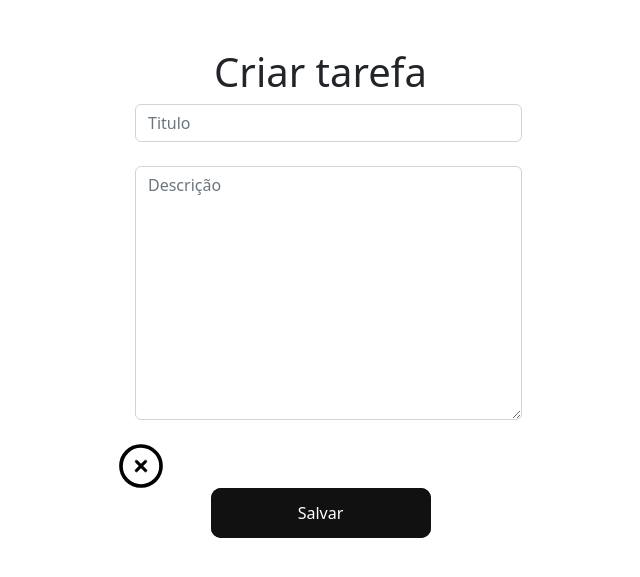
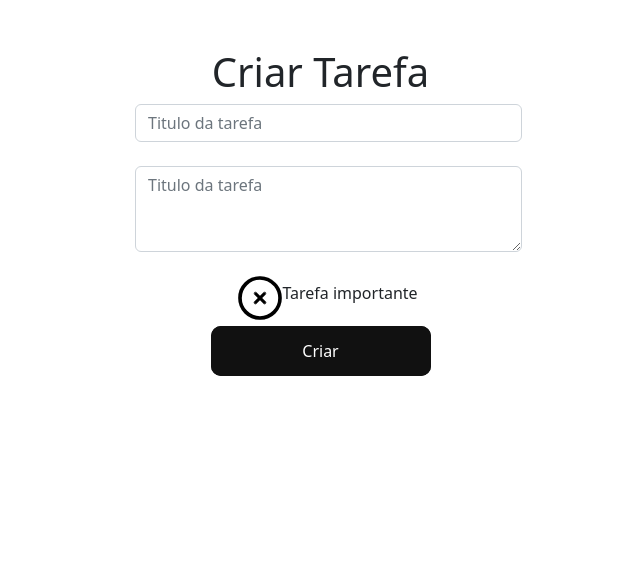
Before and after one commit to SergioHenriqueRodrigues/DjangoProject, a Django app: template devWeb/task/templates/criandoTarefa.html in a window 1280 px wide. Shown: the part 56-633 px from the top of the page, without its empty margins (272-912 px from the left). Run offline with Django 4.2, Linux system fonts and the light colour scheme; the template is opened without the code that fills it, so the values that code supplies are empty.

Commit message:
Tela de criação de tarefas

```diff
--- a/devWeb/devWeb/urls.py
+++ b/devWeb/devWeb/urls.py
@@ -9,5 +9,6 @@ urlpatterns = [
     path('signin/', views.signin, name='signin'),
     path('sair/', views.sair, name='sair'),
     path('tasks/', views.tasks, name='tasks'),
+    path('criando/tarefa/', views.criandoTarefa, name='criandoTarefa'),
 
 ]
--- a/devWeb/task/templates/criandoTarefa.html
+++ b/devWeb/task/templates/criandoTarefa.html
@@ -1,41 +1,43 @@
 {% extends 'menu.html' %}
 {% block content %}
+
 <main class="container mt-5">
   <div class="row">
     <div class="col-md-5 offset-md-3">
-      <form action="/criando/tarefa/" method="POST" class="mx-1 mx-md-4">
+      <form action"/criando/tarefa/" method="POST" class="mx-1 mx-md-4">
         {{ error }}
 
         {% csrf_token %}
-        <h1  class="text-center">Criar tarefa</h1>
+        <h1  class="text-center">Criar Tarefa</h1>
 
 				<div class="d-flex flex-row align-items-center mb-4">
           <i class="fas fa-user fa-lg me-3 fa-fw"></i>
           <div class="form-outline flex-fill mb-0">
-            <input type="text" id="title" name="title" class="form-control" placeholder="Titulo"/>
+            <input type="text" id="title" name="title" class="form-control" placeholder="Titulo da tarefa"/>
           </div>
         </div>
 
 				<div class="d-flex flex-row align-items-center mb-4">
           <i class="fas fa-user fa-lg me-3 fa-fw"></i>
           <div class="form-outline flex-fill mb-0">
-            <textarea id="describe" name="describe" class="form-control" placeholder="Descrição" cols="30" rows="10"></textarea>
+            <textarea name="describe" id="describe" class="form-control" placeholder="Titulo da tarefa" cols="30" rows="3"></textarea>
           </div>
         </div>
 
-        <div class="checkbox-wrapper-44">
-          <label class="toggleButton" for="important">
-            <input type="checkbox" id="important">
+				<div class="checkbox-wrapper-44" style="padding-bottom: 5px; padding-left: 15px; display: flex; justify-content: center;">
+					<label class="toggleButton">
+						<input type="checkbox">
 						<div>
 							<svg viewBox="0 0 44 44">
 								<path d="M14,24 L21,31 L39.7428882,11.5937758 C35.2809627,6.53125861 30.0333333,4 24,4 C12.95,4 4,12.95 4,24 C4,35.05 12.95,44 24,44 C35.05,44 44,35.05 44,24 C44,19.3 42.5809627,15.1645919 39.7428882,11.5937758" transform="translate(-2.000000, -2.000000)"></path>
 							</svg>
 						</div>
 					</label>
+					<p style="padding-top: 5px;">Tarefa importante</p>
 				</div>
 
 				<div class="d-flex justify-content-center mx-4 mb-3 mb-lg-4">
-          <button class="glow-on-hover" type="submit">Salvar</button>
+          <button class="glow-on-hover" type="submit">Criar</button>
         </div>
 
 			</form>
@@ -43,7 +45,6 @@
   </div>
 </main>
 
-<!--Estilo do botão-->
 <style>
   .glow-on-hover {
     width: 220px;
@@ -106,7 +107,6 @@
 }
 </style>
 
-<!--Estilo do Checkbox-->
 <style>
   .checkbox-wrapper-44 input[type="checkbox"] {
     display: none;
--- a/devWeb/task/templates/menu.html
+++ b/devWeb/task/templates/menu.html
@@ -31,6 +31,10 @@
             {% if user.is_authenticated %}
               <li class="nav-item">
                 <a class="nav-link active" aria-current="page" href="/">Home</a>
+              </li>
+
+              <li class="nav-item">
+                <a class="nav-link" href="/criando/tarefa/">Criar Tarefa</a>
               </li>
 
               <li class="nav-item">
```
Also changed, not shown: devWeb/task/views.py (+25 -0 lines), devWeb/db.sqlite3. Lines whose indentation alone changed are shown as unchanged.
